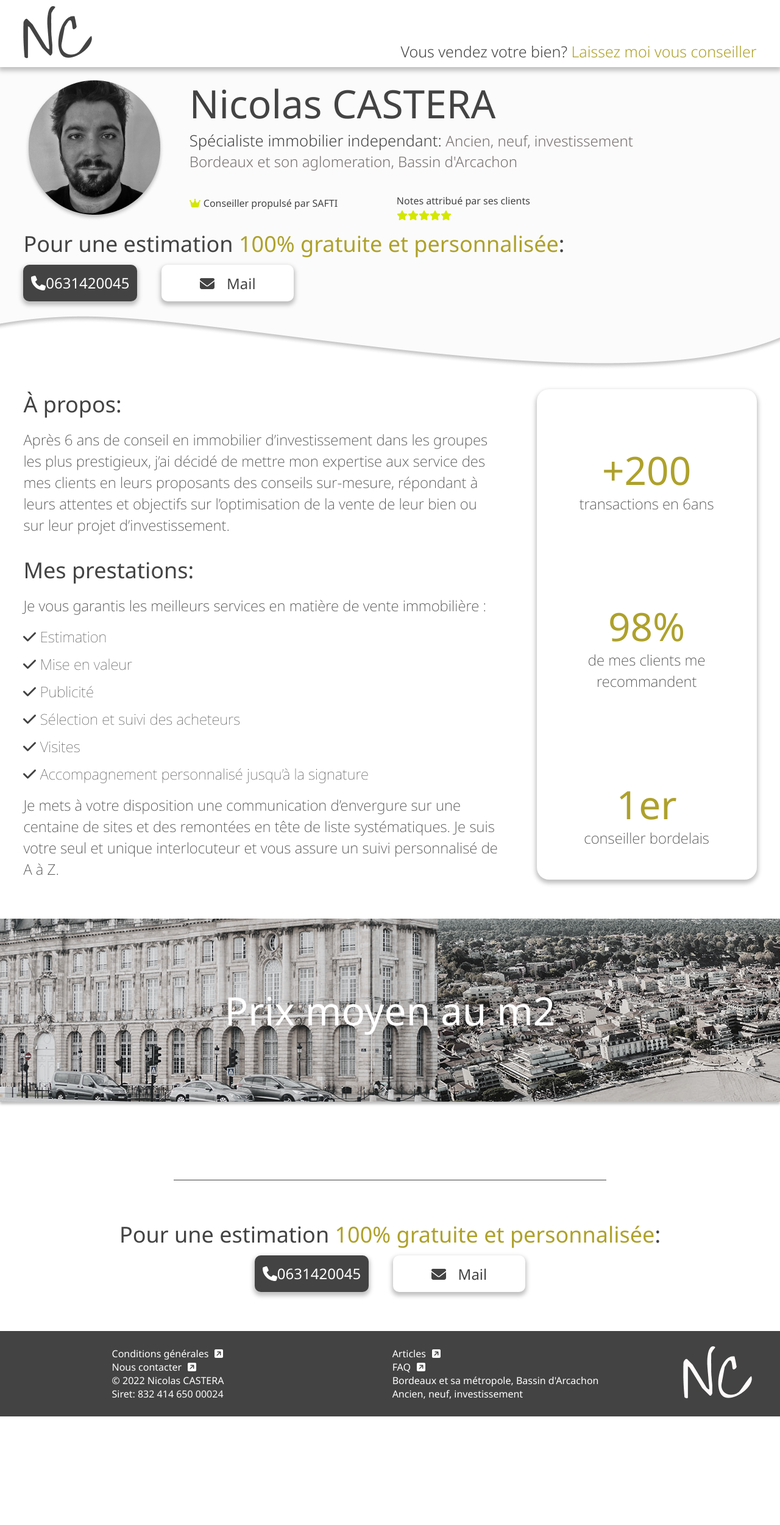
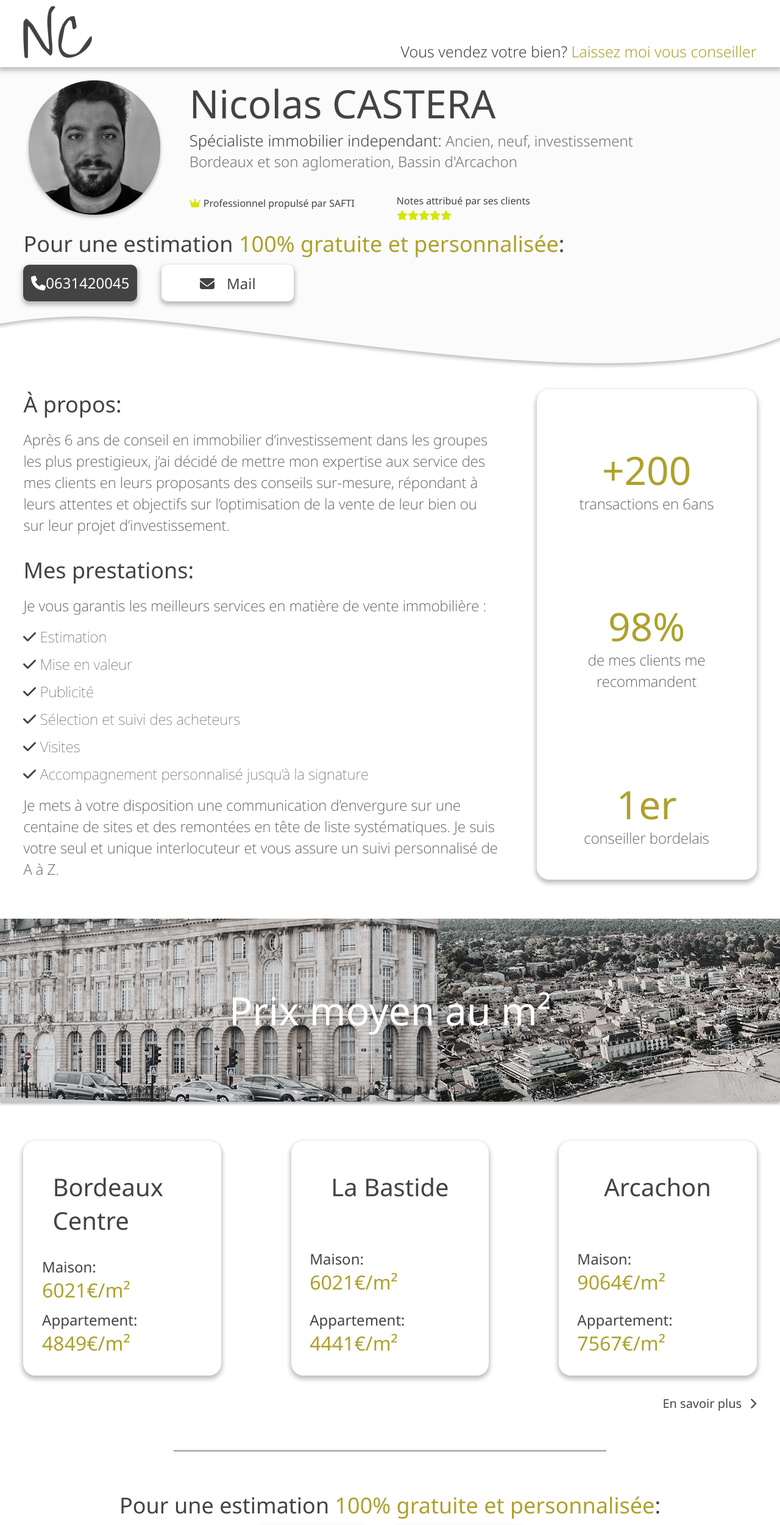
Before and after one commit to magicniclus/monIndependant, a React (Create React App) app: page / in a window 1280 px wide. Shown: the top 2500 px of the page at 61% size. Before the commit the page ends 2322 px from the top, so only its background shows below. Built offline with nearby package versions, Linux system fonts and the light colour scheme.

Commit message:
Update TopMainContainer.js

```diff
--- a/src/components/main/TopMainContainer.js
+++ b/src/components/main/TopMainContainer.js
@@ -2,11 +2,14 @@ import React from 'react';
 import "./_main.scss";
 import moi from "../../assets/imgProfil.png";
 import { FontAwesomeIcon } from '@fortawesome/react-fontawesome';
-import { faCrown } from '@fortawesome/free-solid-svg-icons';
+import { faCrown, faChevronRight } from '@fortawesome/free-solid-svg-icons';
 import { faStar } from '@fortawesome/free-solid-svg-icons';
 import { faPhone } from '@fortawesome/free-solid-svg-icons';
 import { faEnvelope } from '@fortawesome/free-solid-svg-icons';
 import { faCheck } from '@fortawesome/free-solid-svg-icons';
+import Cards from '../cards/Cards';
+import {city} from "../../utils/city"
+
 
 const TopMainContainer = () => {
 
@@ -28,10 +31,7 @@ const TopMainContainer = () => {
                         <div className="addValue">
                             <div className="recommendation">
                                 <FontAwesomeIcon icon={faCrown} color="#D4E700" />
-                                <div className="text">Conseiller propulsé par SAFTI</div>
-                                {/* <div className="questionContainer">
-                                    <div className="question">?</div>
-                                </div> */}
+                                <div className="text">Professionnel propulsé par SAFTI</div>
                             </div>
                             <div className="notation">
                                 <div className="text">Notes attribué par ses clients</div>
@@ -94,9 +94,16 @@ const TopMainContainer = () => {
             </div>
             <div className="price">
                 <div className="title">
-                    <h2>Prix moyen au m2</h2>
+                    <h2>Prix moyen au m²</h2>
                 </div>
-                <div className="cardContainer"></div>
+                <div className="cardContainer">
+                    <Cards data={city.gironde.bordeaux.centre} />
+                    <Cards data={city.gironde.bordeaux.bastide} />
+                    <Cards data={city.gironde.bassin.arcachon} />
+                </div>
+                <div className="bottomContainer">
+                    <a href="/articles/comparatif">En savoir plus <FontAwesomeIcon icon={faChevronRight} color="#434343"/></a>
+                </div>
             </div>
             <div className="contact">
                 <div className="bottomContainer">
```
